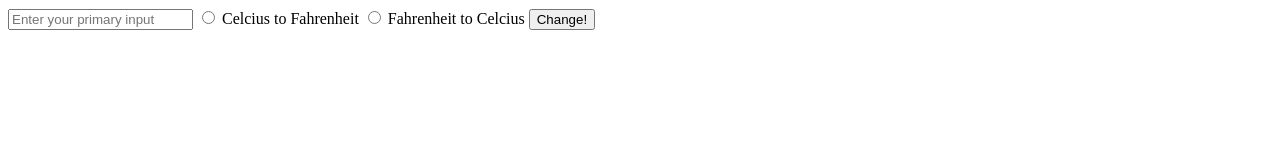
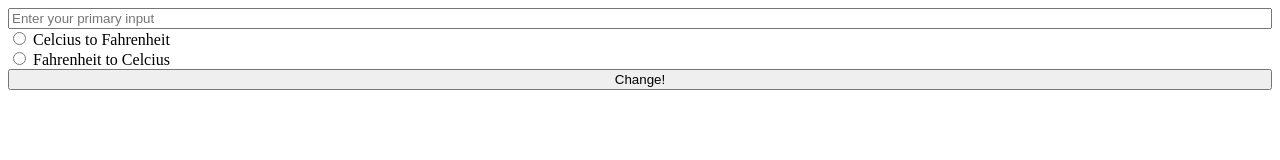
Before and after one commit to kys3923/gayoungDom, a plain HTML site: page calc/index.html in a window 1280 px wide. Drawn offline with Linux system fonts and the light colour scheme.

Commit message:
'stylesheete'

```diff
--- a/calc/index.html
+++ b/calc/index.html
@@ -1,21 +1,25 @@
 <!DOCTYPE html>
 <html>
   <head>
+    <link rel="stylesheet" type="text/css" href="style.css">
     <script type="text/javascript" src="script.js" defer></script>
   </head>
   <body>
     <container>
+      <div class="topBox">
+        <input type="number" id="textInput" placeholder="Enter your primary input"/>
         <div>
-        <input type="number" id="textInput" placeholder="Enter your primary input"/>
-
           <input type="radio" name="temp" id="cel" value="cel" />
           <label labelFor="temp">
             Celcius to Fahrenheit
           </label>
+        </div>
+        <div>
           <input type="radio" name="temp" id="far" value="far" />
           <label labelFor="temp">
             Fahrenheit to Celcius
           </label>
+        </div>
         <button id="button">Change!</button>
       </div>
       <div>
--- a/calc/style.css
+++ b/calc/style.css
@@ -0,0 +1,4 @@
+.topBox {
+  display: flex;
+  flex-direction: column;
+}
```
Lines whose indentation alone changed are shown as unchanged.
